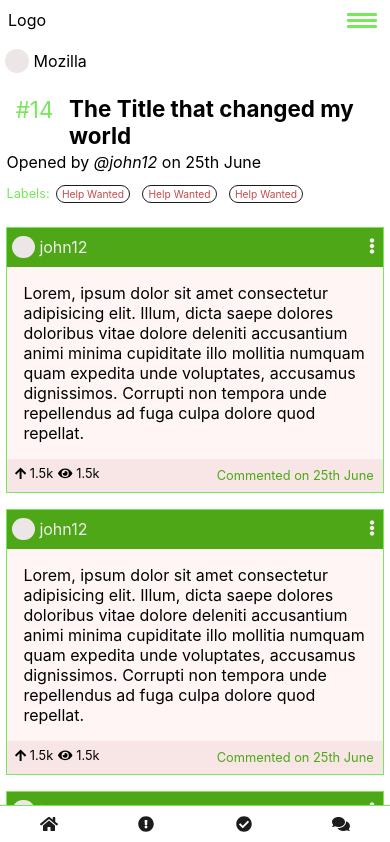
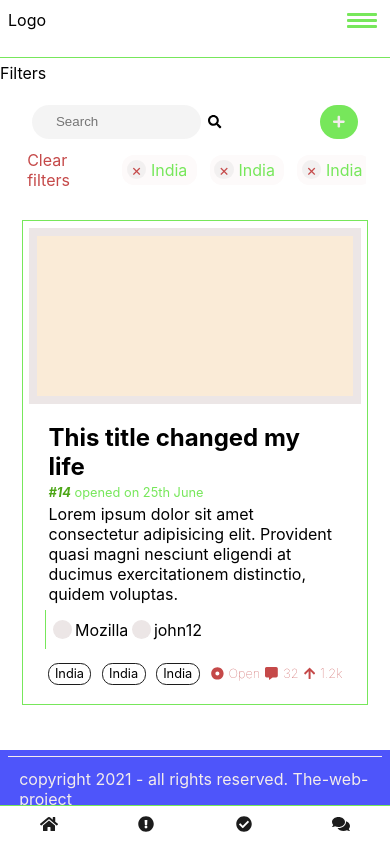
Before and after one commit to Subhra264/the-water-project, a React (Create React App) app in the folder client/: page /discussion in a window 390 px wide. Shown: the top 842 px of the page. Built offline with nearby package versions, Linux system fonts and the light colour scheme.

Commit message:
Make Discussion component responsive

```diff
--- a/client/src/App.jsx
+++ b/client/src/App.jsx
@@ -3,9 +3,10 @@ import './utils/font-awesome';
 import { Switch, Route } from 'react-router-dom';
 import SubNavBar from './components/SubNavBar/SubNavBar';
 import NavBar from './components/NavBar/NavBar';
-// import Discussion from './components/Discussion/Discussion';
-import DiscussionTopic from './components/DiscussionTopic/DiscussionTopic';
+import Discussion from './components/Discussion/Discussion';
+// import DiscussionTopic from './components/DiscussionTopic/DiscussionTopic';
 import Solutions from './components/Solutions/Solutions';
+import Footer from './components/Footer/Footer';
 import useViewport from './hooks/useViewport';
 
 const StickyNavBars = [
@@ -37,10 +38,11 @@ function App() {
           <Solutions />
         </Route>
         <Route path='/discussion'>
-          {/* <Discussion /> */}
-          <DiscussionTopic />
+          <Discussion />
+          {/* <DiscussionTopic /> */}
         </Route>
       </Switch>
+      <Footer />
     </div>
   );
 }
--- a/client/src/components/Card/Card.jsx
+++ b/client/src/components/Card/Card.jsx
@@ -1,27 +1,37 @@
 import './Card.scss';
 import useViewport from '../../hooks/useViewport';
+import { useEffect, useRef } from 'react';
 
 export default function Card (props) {
     const { isMobile } = useViewport();
 
     return (
-        <div className={`card ${isMobile? 'mobile' : ''}`}>
+        <div className={`card ${props.className? props.className : ''} ${isMobile? 'mobile' : ''}`}>
             {props.children}
         </div>
     );
 }
 
-Card.CardImg = function CardImg ({children}) {
+Card.CardImg = function CardImg ({children, ...props}) {
+    const cardImg = useRef();
+
+    // useEffect(() => {
+    //     if (props.width && props.height) {
+    //         cardImg.current.style.width = props.width;
+    //         cardImg.current.style.height = props.height;
+    //     }
+    // }, [props.width, props.height]);
+
     return (
-        <div className='card-img'>
+        <div className={`card-img ${props.className? props.className : ''}`} ref={cardImg}>
             {children}
         </div>
     );
 };
 
-Card.CardDetails = function CardDetails ({children}) {
+Card.CardDetails = function CardDetails ({children, ...props}) {
     return (
-        <div className='card-details'>
+        <div className={`card-details ${props.className? props.className : ''}`}>
             {children}
         </div>
     );
--- a/client/src/components/Discussion/Discussion.jsx
+++ b/client/src/components/Discussion/Discussion.jsx
@@ -1,10 +1,13 @@
 import Filters from './Filters/Filters';
 import TopicFinder from './TopicFinder/TopicFinder';
 import './Discussion.scss';
+import useViewport from '../../hooks/useViewport';
 
 export default function Discussion(props) {
+    const { isMobile } = useViewport();
+
     return (
-        <div className='discussion'>
+        <div className={`discussion ${isMobile? 'mobile' : ''}`}>
             <Filters />
             <TopicFinder />
         </div>
--- a/client/src/components/Discussion/Discussion.scss
+++ b/client/src/components/Discussion/Discussion.scss
@@ -4,4 +4,9 @@
     margin: 1em 2em 0;
     display: flex;
     border-top: 1px solid $yellowOchre;
+
+    &.mobile {
+        display: block;
+        margin: 1em 0;
+    }
 }
--- a/client/src/components/Discussion/Filters/Filters.jsx
+++ b/client/src/components/Discussion/Filters/Filters.jsx
@@ -1,8 +1,11 @@
+import useViewport from '../../../hooks/useViewport';
 import './Filters.scss';
 
 export default function Filters(props) {
+    const { isMobile } = useViewport();
+
     return (
-        <div className='filters'>
+        <div className={`filters ${isMobile? 'mobile' : ''}`}>
             <div className="filters-actual">Filters</div>
         </div>
     );
--- a/client/src/components/Discussion/Filters/Filters.scss
+++ b/client/src/components/Discussion/Filters/Filters.scss
@@ -1,5 +1,10 @@
 .filters {
-    width: 54%;
+    width: 35%;
     margin-top: 0.3em;
     border-right: 1px solid;
+
+    &.mobile {
+        width: 100%;
+        border: none;
+    }
 }
--- a/client/src/components/Discussion/Search/Search.scss
+++ b/client/src/components/Discussion/Search/Search.scss
@@ -57,6 +57,8 @@
     .labels-container {
         padding: 0.3em;
         display: flex;
+        align-items: center;
+
         .clear-filters {
             display: inline-flex;
             padding: 0.2em;
--- a/client/src/components/Discussion/SearchResult/SearchResult.jsx
+++ b/client/src/components/Discussion/SearchResult/SearchResult.jsx
@@ -1,19 +1,23 @@
 import { FontAwesomeIcon } from '@fortawesome/react-fontawesome';
+import useViewport from '../../../hooks/useViewport';
+import Card from '../../Card/Card';
 import './SearchResult.scss';
 
 export default function SearchResult(props) {
+    const { isMobile } = useViewport();
+
     return (
         <div className='search-result'>
-            <div className='result-box'>
-                <div className='result-image'><div className="result-img"></div></div>
-                <div className='result-data'>
-                    <div className="result-description-container">
+            <Card className='result-box'>
+                <Card.CardImg className='result-image'><div className="result-img"></div></Card.CardImg>
+                <Card.CardDetails>
+                    <div className={`result-description-container ${isMobile? 'mobile' : ''}`}>
                         <div className="result-description">
                             <div className="result-title">This title changed my life</div>
                             <div className="result-date"><i className='result-issue-number'>#14</i> opened on 25th June</div>
-                            <div className="result-brief-description">Lorem ipsum dolor sit amet consectetur adipisicing elit. Provident quasi magni nesciunt eligendi at ducimus exercitationem distinctio, quidem voluptas quisquam voluptatem tempore praesentium libero facere repellat corrupti error officia quia itaque dignissimos illum cupiditate iste cumque veritatis? Magnam, libero sint?</div>
+                            <div className="result-brief-description">Lorem ipsum dolor sit amet consectetur adipisicing elit. Provident quasi magni nesciunt eligendi at ducimus exercitationem distinctio, quidem voluptas.</div>
                         </div>
-                        <div className="result-opened-by">
+                        <div className={`result-opened-by ${isMobile? 'mobile' : ''}`}>
                             <div className="result-opener">
                                 <div className="result-opener-profile-pic"></div>
                                 <div className="result-opener-name">Mozilla</div>
@@ -45,8 +49,8 @@ export default function SearchResult(props) {
                             </div>
                         </div>
                     </div>
-                </div>
-            </div>
+                </Card.CardDetails>
+            </Card>
         </div>
     );
 }
--- a/client/src/components/Discussion/SearchResult/SearchResult.scss
+++ b/client/src/components/Discussion/SearchResult/SearchResult.scss
@@ -2,9 +2,7 @@
 
 .result-box {
     width: 95%;
-    margin: 1.2em auto;
     border: 1px solid $yellowOchre;
-    display: flex;
 
     .result-image {
         width: 100%;
@@ -17,14 +15,18 @@
         }
     }
 
-    .result-data {
-        display: flex;
-        flex-direction: column;
-        padding: 0.3em;
+    // .result-data {
+    //     display: flex;
+    //     flex-direction: column;
+    //     padding: 0.3em;
 
         .result-description-container {
             display: flex;
             padding: 0.5em;
+
+            &.mobile {
+                display: block;
+            }
 
             .result-description {
                 padding: 0.2em;
@@ -68,6 +70,12 @@
 
                     }
                 }
+
+                &.mobile {
+                    .result-opener {
+                        display: inline-flex;
+                    }
+                }
             }
         }
 
@@ -104,5 +112,5 @@
                 }
             }
         }
-    }
+    // }
 }
--- /dev/null
+++ b/client/src/components/Footer/Footer.jsx
@@ -0,0 +1,12 @@
+import './Footer.scss';
+
+export default function Footer (props) {
+    return (
+        <div className='footer'>
+            <div className="footer-contains"></div>
+            <div className="footer-copyright">
+                copyright 2021 - all rights reserved. The-web-project
+            </div>
+        </div>
+    );
+}
--- /dev/null
+++ b/client/src/components/Footer/Footer.scss
@@ -0,0 +1,15 @@
+@import 'src/utils/styles.scss';
+
+.footer {
+    padding: 0.4em 0.5em 0.8em;
+    background-color: $blue;
+
+
+    .footer-copyright {
+        color: $light;
+        padding: 0.7em;
+        width: fit-content;
+        margin: 0 auto;
+        border-top: 1px solid $light;
+    }
+}
--- a/client/src/index.scss
+++ b/client/src/index.scss
@@ -8,14 +8,14 @@
 
 /* Works on Firefox */
 * {
-  scrollbar-width: 0.4em;
+  scrollbar-width: 0.2em;
   scrollbar-color: $light $blue;
 }
 
 /* Works on Chrome, Edge, and Safari */
 *::-webkit-scrollbar {
-  width: 0.4em;
-  height: 0.4em;
+  width: 0.2em;
+  height: 0.2em;
 }
 
 *::-webkit-scrollbar-track {
```
